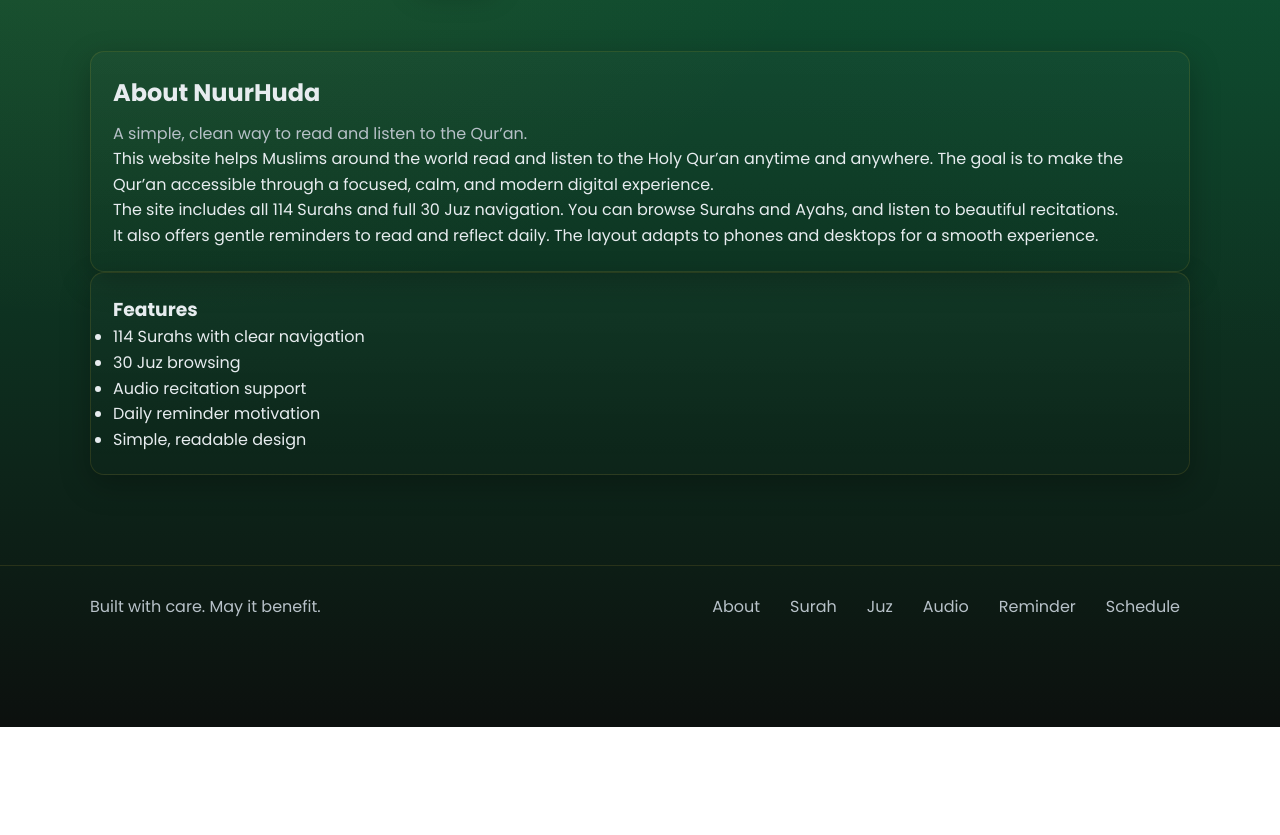
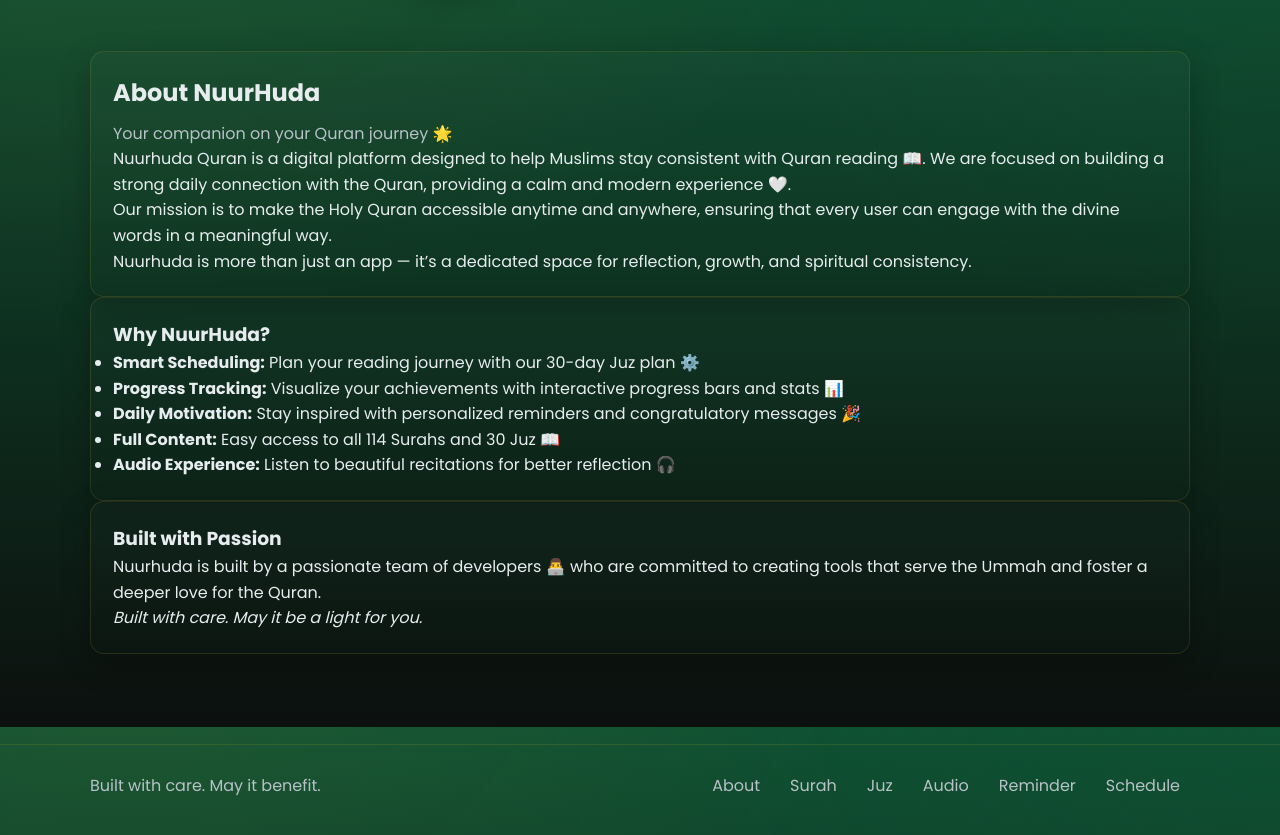
Before and after one commit to rayaanrazia9-coder/NuurHuda_Quran_Web, a website: page about.html in a window 1280 px wide. Shown: the part 73-908 px from the top of the page. Before the commit the page ends 800 px from the top, so only its background shows below. Drawn offline with Linux system fonts and the light colour scheme; a web font is replaced by a local one.

Commit message:
Update about.html

```diff
--- a/about.html
+++ b/about.html
@@ -39,31 +39,38 @@
       <section class="section">
         <div class="card">
           <h2>About NuurHuda</h2>
-          <p class="subtitle">A simple, clean way to read and listen to the Qur’an.</p>
+          <p class="subtitle">Your companion on your Quran journey 🌟</p>
           <p>
-            This website helps Muslims around the world read and listen to the Holy Qur’an
-            anytime and anywhere. The goal is to make the Qur’an accessible through a
-            focused, calm, and modern digital experience.
+            Nuurhuda Quran is a digital platform designed to help Muslims stay consistent with Quran reading 📖.
+            We are focused on building a strong daily connection with the Quran, providing a calm and modern experience 🤍.
           </p>
           <p>
-            The site includes all 114 Surahs and full 30 Juz navigation. You can browse
-            Surahs and Ayahs, and listen to beautiful recitations.
+            Our mission is to make the Holy Quran accessible anytime and anywhere, ensuring that every user can
+            engage with the divine words in a meaningful way.
           </p>
           <p>
-            It also offers gentle reminders to read and reflect daily. The layout adapts
-            to phones and desktops for a smooth experience.
+            Nuurhuda is more than just an app — it’s a dedicated space for reflection, growth, and spiritual consistency.
           </p>
         </div>
 
         <div class="card">
-          <h3>Features</h3>
-          <ul>
-            <li>114 Surahs with clear navigation</li>
-            <li>30 Juz browsing</li>
-            <li>Audio recitation support</li>
-            <li>Daily reminder motivation</li>
-            <li>Simple, readable design</li>
+          <h3>Why NuurHuda?</h3>
+          <ul class="feature-list">
+            <li><strong>Smart Scheduling:</strong> Plan your reading journey with our 30-day Juz plan ⚙️</li>
+            <li><strong>Progress Tracking:</strong> Visualize your achievements with interactive progress bars and stats 📊</li>
+            <li><strong>Daily Motivation:</strong> Stay inspired with personalized reminders and congratulatory messages 🎉</li>
+            <li><strong>Full Content:</strong> Easy access to all 114 Surahs and 30 Juz 📖</li>
+            <li><strong>Audio Experience:</strong> Listen to beautiful recitations for better reflection 🎧</li>
           </ul>
+        </div>
+
+        <div class="card">
+          <h3>Built with Passion</h3>
+          <p>
+            Nuurhuda is built by a passionate team of developers 👨‍💻 who are committed to creating
+            tools that serve the Ummah and foster a deeper love for the Quran.
+          </p>
+          <p><em>Built with care. May it be a light for you.</em></p>
         </div>
       </section>
     </div>
```
